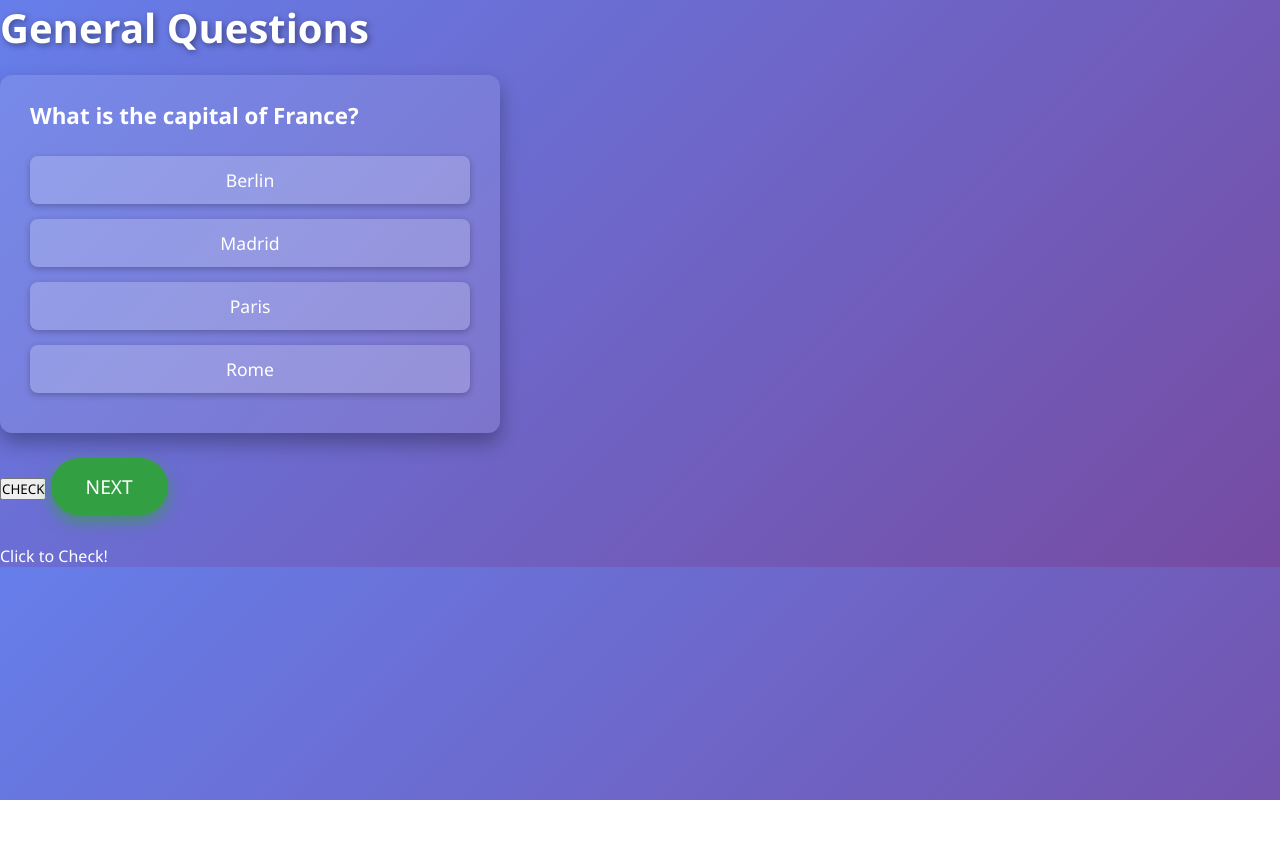
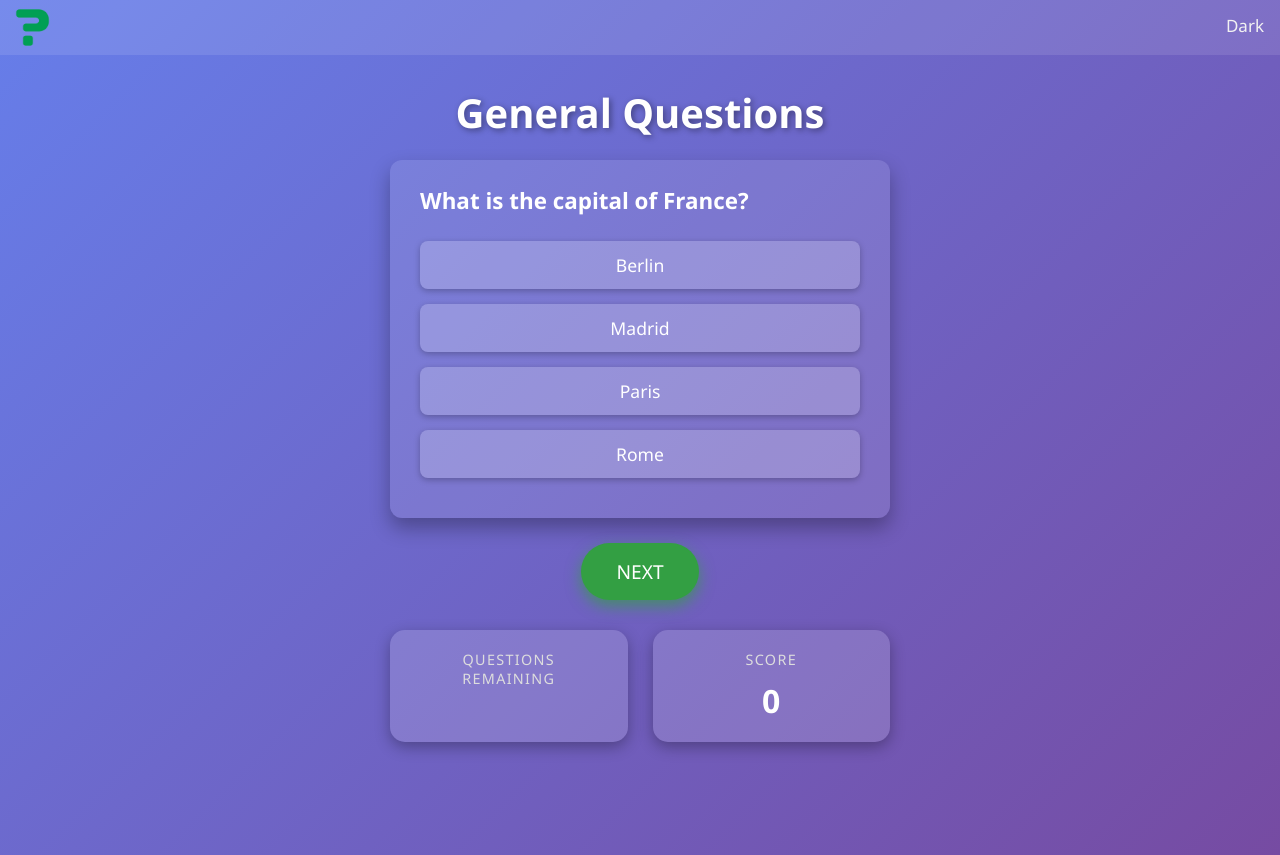
Before and after one commit to marlonblake/Quiz-Website, a plain HTML site: page index.html in a window 1280 px wide. Before the commit the page ends 800 px from the top, so only its background shows below. Drawn offline with Linux system fonts and the light colour scheme.

Commit message:
Update index.html

```diff
--- a/index.html
+++ b/index.html
@@ -4,11 +4,17 @@
         <meta charset="UTF-8">
         <meta name="viewport" content="width=device-width, initial-scale=1.0">
         <meta http-equiv="X-UA-Compatible" content="ie=edge">
-        <title>Main</title>
+        <title>QUIZ</title>
         <link rel="icon" href="icon.ico">
         <link rel="stylesheet" href="index.css">
     </head>
     <body>
+        <div class="topnav">
+            <img src="icon.ico" class="logo">
+            <button class="top-right-button" id="mode" onclick="myFunction()">Dark</button>
+        </div>
+
+        <div id="quiz-box">
         <h1 id="heading">General Questions</h1>
         <div id="question-box">
             <p id="question"></p>
@@ -17,12 +23,28 @@
             <button id="c" class="btn"></button>
             <button id="d" class="btn"></button>
         </div>
-        <div>
-            <button class="checkBtn" id="check-btn">CHECK</button>
-            <button class="nextBtn" id="next-btn">NEXT</button>
-            <p id="result-box">Click to Check!</p>
+        <button class="nextBtn" id="next-btn">NEXT</button>
+        <div class="flex-container">
+            <div class="results-box">
+                <div class="lable">Questions Remaining</div>
+                <div class="value" id="remaining-questions"></div>
+            </div>
+            <div class="results-box">
+                <div class="lable">SCORE</div>
+                <div class="value" id="score">0</div>
+            </div>
+        </div>
         </div>
         <script src="questions.js" defer></script>
         <script src="script.js" defer></script>
+
+        <script>
+            function myFunction() {
+            var element = document.body;
+            element.classList.toggle("dark-mode");
+            mode.textContent = element.classList.contains("dark-mode") ? "Light" : "Dark";
+            }
+        </script>
+
     </body>
 </html>
```
